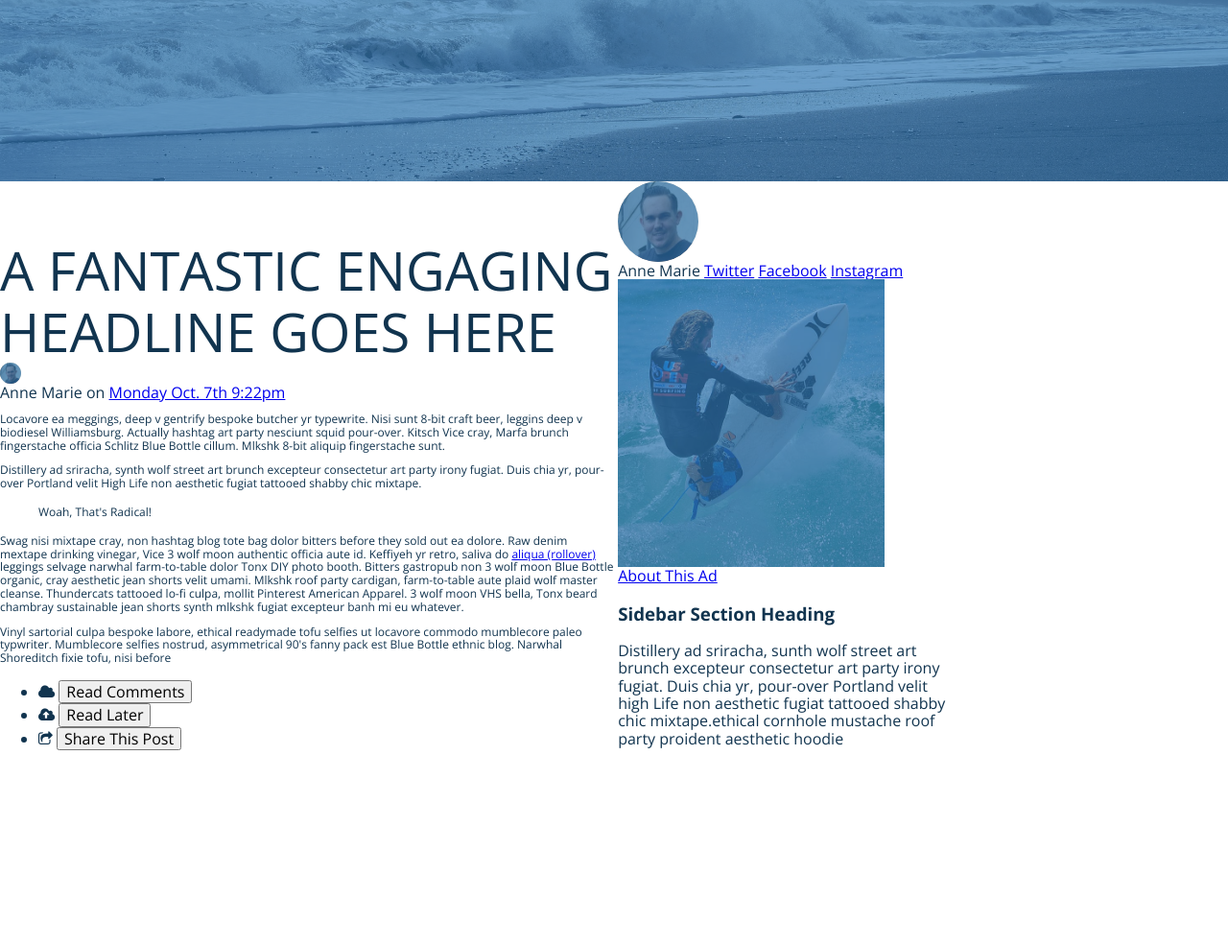
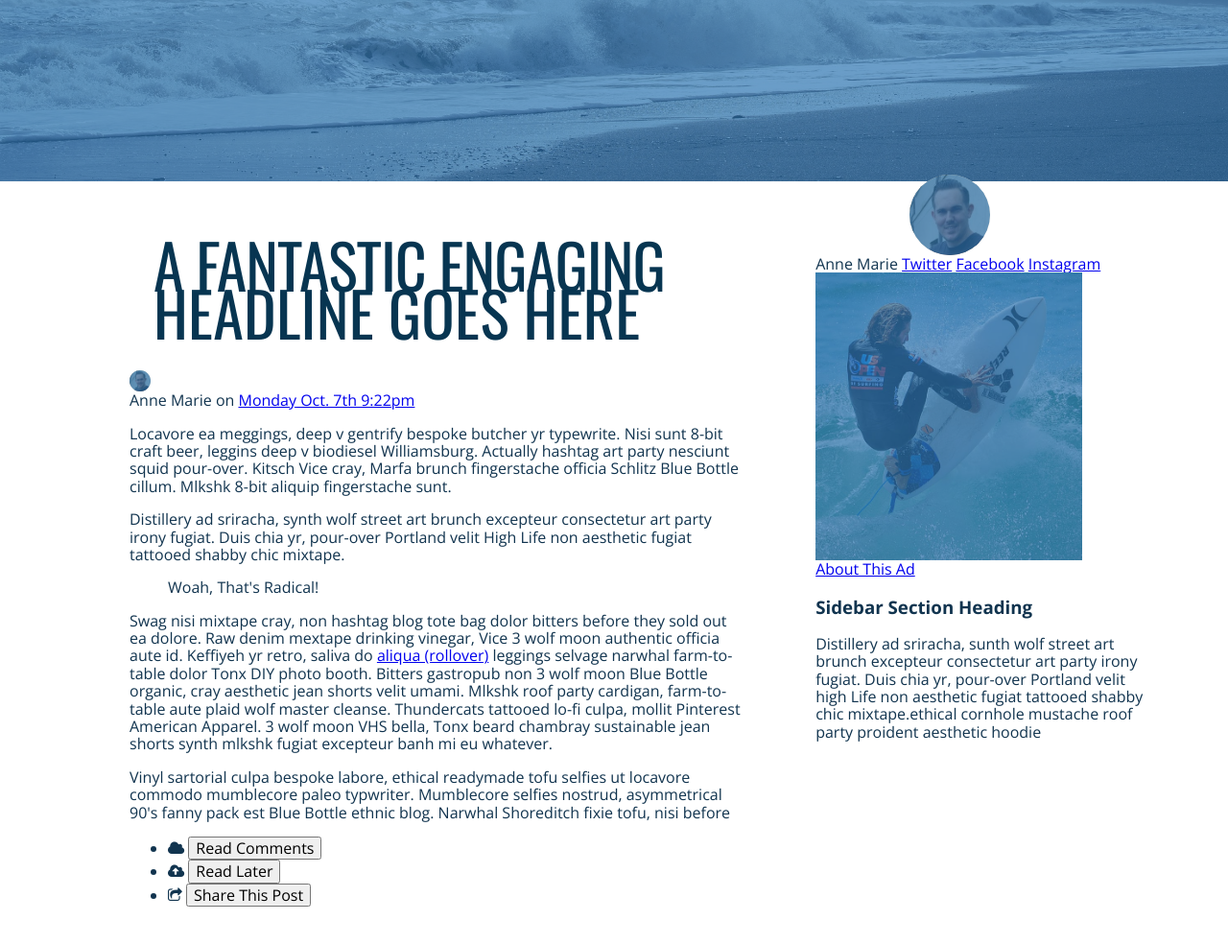
Before and after one commit to Bemerson77/1.4-pixel-perfect-header, a plain HTML site: page index.html in a window 1280 px wide. Shown: the part 334-1318 px from the top of the page at 96% size. Before the commit the page ends 1132 px from the top, so only its background shows below. Drawn offline with nearby package versions, Linux system fonts and the light colour scheme.

Commit message:
article header

```diff
--- a/index.html
+++ b/index.html
@@ -29,7 +29,8 @@
 <!--page body-->
   <div class="page-body">
     <article class="left-side-article">
-      <h1>A Fantastic Engaging Headline Goes Here</h1>
+      <h1>A Fantastic Engaging</h1>
+      <h1 id="header-line-two">Headline Goes Here</h1>
 
     <div class="author-link">
       <div class="article-author-link"></div>
--- a/styles.css
+++ b/styles.css
@@ -137,7 +137,9 @@ header h4 {
 }
 
 .page-body {
-  margin: 0 auto;
+  margin: 0 sauto;
+  font-family: 'Open Sans', helvetica, sans-serif;
+
 }
 
 
@@ -147,6 +149,8 @@ header h4 {
   display: inline-block;
   width: 50%;
   position: relative;
+  top: 50px;
+  left: 135px;
 
 }
 
@@ -171,16 +175,25 @@ header h4 {
 }
 
 .left-side-article h1 {
-  font-family: ;
-  font-size: 56px;
+  font-family: 'oswald';
+  font-size: 64px;
   text-transform: uppercase;
   font-weight: 400;
   margin: 0 auto;
+  position: relative;
+  left: 25px;
+  letter-spacing: -1px;
+  color: rgba(7, 53, 81, 1);
+}
 
+#header-line-two {
+  bottom: 24px;
+  letter-spacing: .2px;
 }
 
 .left-side-article p {
-  font-size: 12px;
+  font-size: 16px;
+
 
 }
 
@@ -192,6 +205,9 @@ header h4 {
   display: inline-block;
   width: 28%;
   position: relative;
+  left: 206px;
+  bottom: 120px;
+  height: 800px;
 }
 
 .side-bar-author-photo {
@@ -201,6 +217,7 @@ header h4 {
   width: 84px;
   border-radius: 100%;
   position: relative;
+  left: 98px;
 }
 
 .side-bar-author-photo::before {
```
